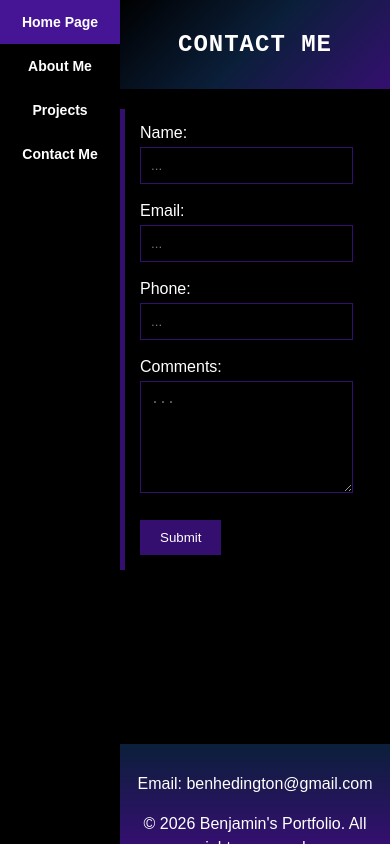
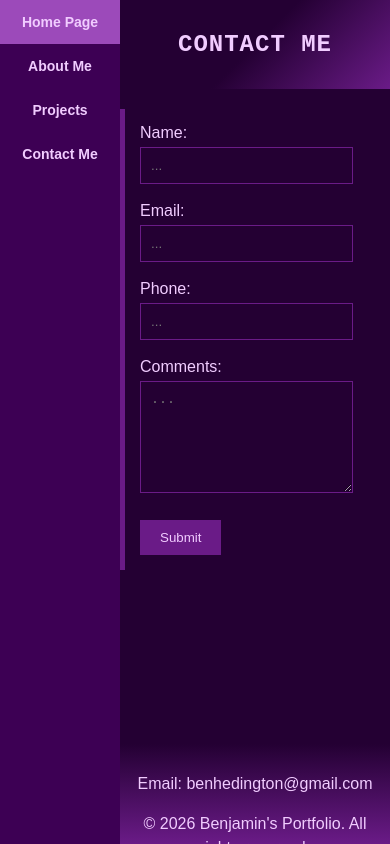
Before and after one commit to Imperfect-Key478/Assignment-1---INFR-Benjamin-Hedington, a plain HTML site: page contactme.html in a window 390 px wide. Drawn offline with Linux system fonts and the light colour scheme.

Commit message:
CSS Update

```diff
--- a/laptopviewport.css
+++ b/laptopviewport.css
@@ -7,15 +7,15 @@
 html {
     margin: 0;
     padding: 0;
-    background-color: #000000;
+    background-color: #240033;
 }
 
 body {
     margin: 0;
     padding: 0 0 80px 220px;
     font-family: Arial, sans-serif;
-    background-color: #000000;
-    color: #FFFFFF;
+    background-color: #240033;
+    color: #F1CCFF;
 }
 
 /* Header */
@@ -23,8 +23,8 @@ header {
     margin: 0;
     padding: 25px;
     text-align: center;
-    background: linear-gradient(135deg, #000000, #0B1F3A, #340f70);
-    color: #FFFFFF;
+    background: linear-gradient(135deg, #240033, #9C4ABA, #6A1B87);
+    color: #F1CCFF;
 }
 
 header h1 {
@@ -44,7 +44,7 @@ nav {
     height: 100vh;
     margin: 0;
     padding: 0;
-    background-color: #000000;
+    background-color: #3D0054;
     z-index: 1000;
 }
 
@@ -60,23 +60,23 @@ nav a {
     width: 100%;
     margin: 0;
     padding: 18px 20px;
-    color: #FFFFFF;
+    color: #F1CCFF;
     text-decoration: none;
     font-weight: bold;
 }
 
 nav a:hover {
-    background-color: #461595;
-    color: #FFFFFF;
+    background-color: #9C4ABA;
+    color: #F1CCFF;
     animation: hoverAnimation 2s forwards;
 }
 
 @keyframes hoverAnimation {
     0% {
-        background-color: #000000;
+        background-color: #240033;
     }
     100% {
-        background-color: #461595;
+        background-color: #9C4ABA;
     }
 }
 
@@ -89,27 +89,27 @@ main {
 
 /* Sections */
 section {
-    background-color: #000000;
-    color: #FFFFFF;
+    background-color: #240033;
+    color: #F1CCFF;
     padding: 25px;
     margin: 0 0 20px 0;
-    border-left: 5px solid #340f70;
+    border-left: 5px solid #6A1B87;
 }
 
 /* Headings */
 h2 {
-    color: #FFFFFF;
+    color: #F1CCFF;
 }
 
 /* Paragraphs */
 p {
-    color: #FFFFFF;
+    color: #F1CCFF;
     line-height: 1.5;
 }
 
 /* Links */
 a {
-    color: #FFFFFF;
+    color: #F1CCFF;
 }
 
 /* Images */
@@ -133,13 +133,13 @@ footer {
     width: calc(100% - 220px);
     margin: 0;
     text-align: center;
-    background: linear-gradient(#0B1F3A, #340f70);
-    color: #FFFFFF;
+    background: linear-gradient(-45deg, #9C4ABA, #6A1B87);
+    color: #F1CCFF;
     z-index: 999;
 }
 
 footer p {
-    color: #FFFFFF;
+    color: #F1CCFF;
 }
 
 /* Contact form */
@@ -148,7 +148,7 @@ form {
 }
 
 label {
-    color: #FFFFFF;
+    color: #F1CCFF;
 }
 
 input,
@@ -157,21 +157,21 @@ textarea {
     max-width: 500px;
     padding: 10px;
     margin-top: 5px;
-    background-color: #000000;
-    color: #FFFFFF;
-    border: 1px solid #340f70;
+    background-color: #240033;
+    color: #F1CCFF;
+    border: 1px solid #6A1B87;
 }
 
 input[type="submit"] {
     width: auto;
-    background-color: #340f70;
-    color: #FFFFFF;
+    background-color: #6A1B87;
+    color: #F1CCFF;
     border: none;
     padding: 10px 20px;
     cursor: pointer;
 }
 
 input[type="submit"]:hover {
-    background-color: #461595;
+    background-color: #9C4ABA;
     animation: hoverAnimation 1s forwards;
 }
--- a/mobileviewport.css
+++ b/mobileviewport.css
@@ -7,7 +7,7 @@
 html {
     margin: 0;
     padding: 0;
-    background-color: #000000;
+    background-color: #240033;
 }
 
 @media screen and (max-width: 600px) {
@@ -16,8 +16,8 @@ html {
         margin: 0;
         padding: 0 0 65px 120px;
         font-family: Arial, sans-serif;
-        background-color: #000000;
-        color: #FFFFFF;
+        background-color: #240033;
+        color: #F1CCFF;
         font-size: 16px;
     }
 
@@ -26,8 +26,8 @@ html {
         margin: 0;
         padding: 15px;
         text-align: center;
-        background: linear-gradient(135deg, #000000, #0B1F3A, #340f70);
-        color: #FFFFFF;
+        background: linear-gradient(135deg, #240033, #240033, #6A1B87);
+        color: #F1CCFF;
     }
 
     header h1 {
@@ -47,7 +47,7 @@ html {
         height: 100vh;
         margin: 0;
         padding: 0;
-        background-color: #000000;
+        background-color: #3D0054;
         z-index: 1000;
     }
 
@@ -62,15 +62,15 @@ html {
         width: 100%;
         margin: 0;
         padding: 14px 10px;
-        color: #FFFFFF;
+        color: #F1CCFF;
         text-decoration: none;
         font-weight: bold;
         font-size: 14px;
     }
 
     nav a:hover {
-        background-color: #340f70;
-        color: #FFFFFF;
+        background-color: #6A1B87;
+        color: #F1CCFF;
         animation: hoverAnimation 2s forwards;
     }
 
@@ -81,26 +81,26 @@ html {
     }
 
     section {
-        background-color: #000000;
-        color: #FFFFFF;
+        background-color: #240033;
+        color: #F1CCFF;
         padding: 15px;
         margin: 0 0 15px 0;
-        border-left: 5px solid #340f70;
+        border-left: 5px solid #6A1B87;
     }
 
     h2 {
         font-size: 20px;
-        color: #FFFFFF;
+        color: #F1CCFF;
     }
 
     p {
         font-size: 16px;
         line-height: 1.5;
-        color: #FFFFFF;
+        color: #F1CCFF;
     }
 
     a {
-        color: #FFFFFF;
+        color: #F1CCFF;
     }
 
     img {
@@ -123,19 +123,19 @@ html {
         margin: 0;
         padding: 12px;
         text-align: center;
-        background: linear-gradient(#0B1F3A, #340f70);
-        color: #FFFFFF;
+        background: linear-gradient(#240033, #6A1B87);
+        color: #F1CCFF;
         font-size: 13px;
         z-index: 999;
     }
 
     footer p {
-        color: #FFFFFF;
+        color: #F1CCFF;
     }
 
     /* Contact form */
     label {
-        color: #FFFFFF;
+        color: #F1CCFF;
     }
 
     input,
@@ -144,31 +144,31 @@ html {
         max-width: 100%;
         padding: 10px;
         margin-top: 5px;
-        background-color: #000000;
-        color: #FFFFFF;
-        border: 1px solid #340f70;
+        background-color: #240033;
+        color: #F1CCFF;
+        border: 1px solid #6A1B87;
     }
 
     input[type="submit"] {
         width: auto;
-        background-color: #340f70;
-        color: #FFFFFF;
+        background-color: #6A1B87;
+        color: #F1CCFF;
         border: none;
         padding: 10px 20px;
         cursor: pointer;
     }
 
     input[type="submit"]:hover {
-        background-color: #461595;
+        background-color: #9C4ABA;
         animation: hoverAnimation 1s forwards;
     }
 
     @keyframes hoverAnimation {
         0% {
-            background-color: #000000;
+            background-color: #240033;
         }
         100% {
-            background-color: #461595;
+            background-color: #9C4ABA;
         }
     }
 
--- a/tabletviewport.css
+++ b/tabletviewport.css
@@ -7,7 +7,7 @@
 html {
     margin: 0;
     padding: 0;
-    background-color: #000000;
+    background-color: #240033;
 }
 
 @media screen and (min-width: 601px) and (max-width: 1024px) {
@@ -16,8 +16,8 @@ html {
         margin: 0;
         padding: 0 0 70px 190px;
         font-family: Arial, sans-serif;
-        background-color: #000000;
-        color: #FFFFFF;
+        background-color: #240033;
+        color: #F1CCFF;
         font-size: 16px;
     }
 
@@ -26,8 +26,8 @@ html {
         margin: 0;
         padding: 20px;
         text-align: center;
-        background: linear-gradient(135deg, #000000, #0B1F3A, #340f70);
-        color: #FFFFFF;
+        background: linear-gradient(135deg, #240033, #240033, #6A1B87);
+        color: #F1CCFF;
     }
 
     header h1 {
@@ -47,7 +47,7 @@ html {
         height: 100vh;
         margin: 0;
         padding: 0;
-        background-color: #000000;
+        background-color: #3D0054;
         z-index: 1000;
     }
 
@@ -62,23 +62,23 @@ html {
         width: 100%;
         margin: 0;
         padding: 15px 18px;
-        color: #FFFFFF;
+        color: #F1CCFF;
         text-decoration: none;
         font-weight: bold;
     }
 
     nav a:hover {
-        background-color: #461595;
-        color: #FFFFFF;
+        background-color: #9C4ABA;
+        color: #F1CCFF;
         animation: hoverAnimation 2s forwards;
     }
 
     @keyframes hoverAnimation {
         0% {
-            background-color: #000000;
+            background-color: #240033;
         }
         100% {
-            background-color: #461595;
+            background-color: #9C4ABA;
         }
     }
 
@@ -89,25 +89,25 @@ html {
     }
 
     section {
-        background-color: #000000;
-        color: #FFFFFF;
+        background-color: #240033;
+        color: #F1CCFF;
         padding: 20px;
         margin: 0 0 18px 0;
-        border-left: 5px solid #340f70;
+        border-left: 5px solid #6A1B87;
     }
 
     h2 {
         font-size: 24px;
-        color: #FFFFFF;
+        color: #F1CCFF;
     }
 
     p {
-        color: #FFFFFF;
+        color: #F1CCFF;
         line-height: 1.5;
     }
 
     a {
-        color: #FFFFFF;
+        color: #F1CCFF;
     }
 
     img {
@@ -129,18 +129,18 @@ html {
         margin: 0;
         padding: 18px;
         text-align: center;
-        background: linear-gradient(#0B1F3A, #340f70);
-        color: #FFFFFF;
+        background: linear-gradient(#240033, #6A1B87);
+        color: #F1CCFF;
         z-index: 999;
     }
 
     footer p {
-        color: #FFFFFF;
+        color: #F1CCFF;
     }
 
     /* Contact form */
     label {
-        color: #FFFFFF;
+        color: #F1CCFF;
     }
 
     input,
@@ -149,22 +149,22 @@ html {
         max-width: 500px;
         padding: 10px;
         margin-top: 5px;
-        background-color: #000000;
-        color: #FFFFFF;
-        border: 1px solid #340f70;
+        background-color: #240033;
+        color: #F1CCFF;
+        border: 1px solid #6A1B87;
     }
 
     input[type="submit"] {
         width: auto;
-        background-color: #340f70;
-        color: #FFFFFF;
+        background-color: #6A1B87;
+        color: #F1CCFF;
         border: none;
         padding: 10px 20px;
         cursor: pointer;
     }
 
     input[type="submit"]:hover {
-        background-color: #461595;
+        background-color: #9C4ABA;
         animation: hoverAnimation 1s forwards;
     }
 
```
Also changed, not shown: aboutme.html (+2 -2 lines), README.md.txt.
